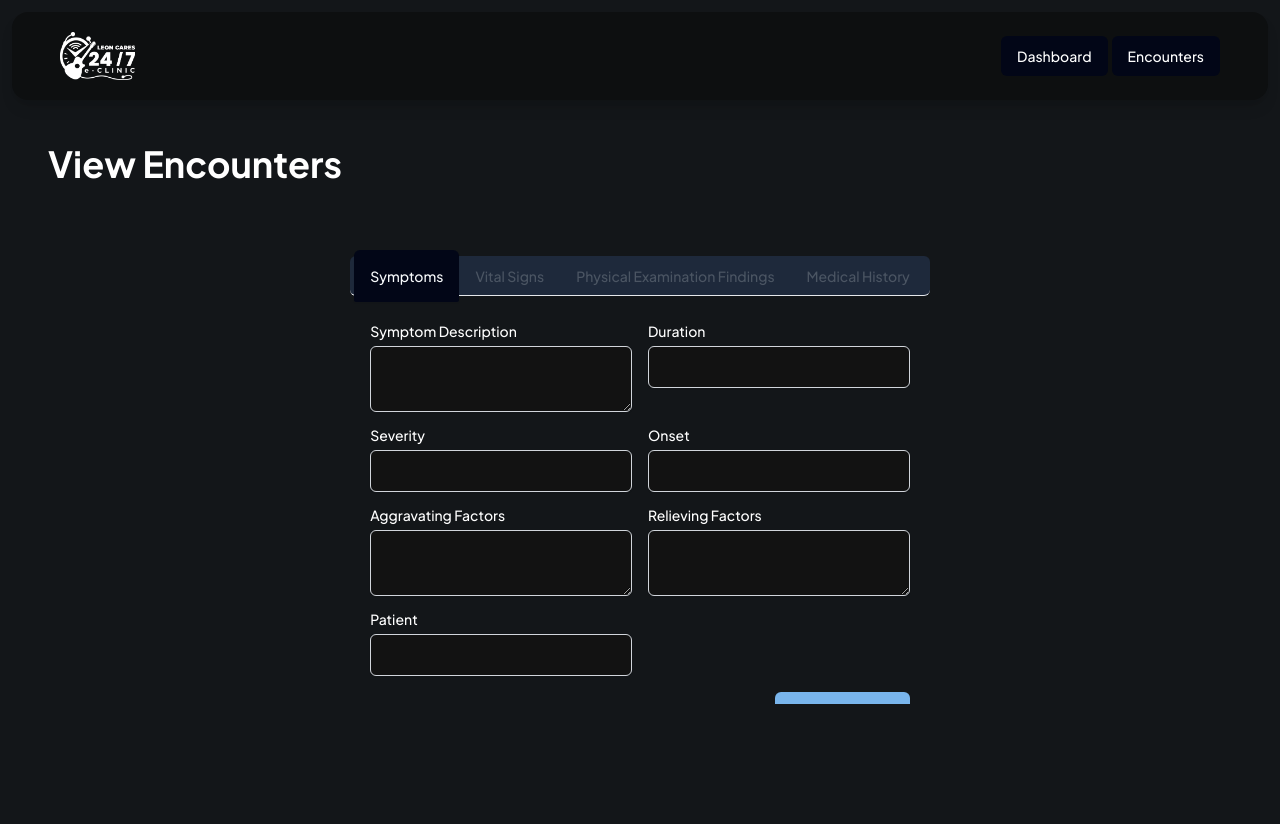
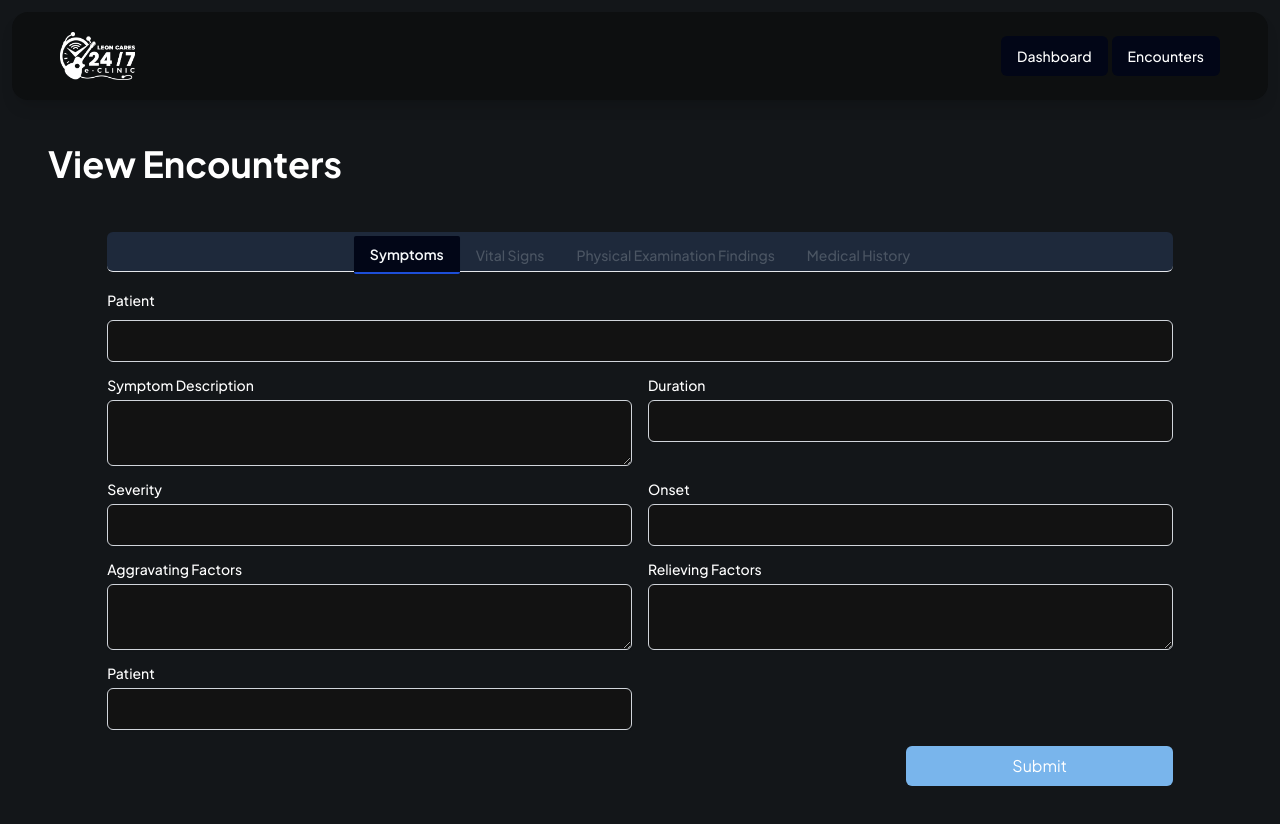
Before and after one commit to mamoyko/emr-v3, a Next.js app: page /admin/encounters/1 in a window 1280 px wide. Shown: the top 824 px of the page. Before the commit the page ends 800 px from the top, so only its background shows below. Built offline with nearby package versions, Linux system fonts and the light colour scheme.

Commit message:
refactor forms, add create forms, re-organize files, refactor process

```diff
--- a/app/admin/encounters/[id]/page.tsx
+++ b/app/admin/encounters/[id]/page.tsx
@@ -1,7 +1,7 @@
-import CreateEncountersComponent from "@/components/Encounters/CreateEncountersComponent";
+import ViewEncountersComponent from "@/components/Encounters/ViewEncountersComponent";
 
-const AdminCreateEncounterPage = () => {
-  return <CreateEncountersComponent />;
+const AdminViewEncounterPage = () => {
+  return <ViewEncountersComponent />;
 };
 
-export default AdminCreateEncounterPage;
+export default AdminViewEncounterPage;
--- a/components/Encounters/CreateEncountersComponent.tsx
+++ b/components/Encounters/CreateEncountersComponent.tsx
@@ -11,8 +11,6 @@ const CreateEncountersComponent = () => {
         <section className="w-full space-y-4">
           <h1 className="header">View Encounters</h1>
         </section>
-
-        <EncounterFormPage />
       </main>
     </div>
   );
--- a/components/Encounters/ViewEncountersComponent.tsx
+++ b/components/Encounters/ViewEncountersComponent.tsx
@@ -1,5 +1,7 @@
 "use client";
 import { Header } from "@/components/Header";
+
+import EncounterFormPage from "./encounterDetailForms/EncounterFormPage";
 
 const ViewEncountersComponent = () => {
   return (
@@ -10,6 +12,7 @@ const ViewEncountersComponent = () => {
         <section className="w-full space-y-4">
           <h1 className="header">View Encounters</h1>
         </section>
+        <EncounterFormPage />
       </main>
     </div>
   );
--- /dev/null
+++ b/components/Encounters/encounterDetailDialog/EncounterCreateDialogPage.tsx
@@ -0,0 +1,128 @@
+import React, { Fragment, useState } from "react";
+import { useForm, Controller, FormProvider } from "react-hook-form";
+
+import { Button } from "@/components/ui/button";
+import { CommandDialog } from "@/components/ui/command";
+import {
+  DialogContent,
+  DialogFooter,
+  DialogHeader,
+  DialogTitle,
+} from "@/components/ui/dialog";
+import { FormItem, FormLabel, FormControl } from "@/components/ui/form";
+
+const DATE_NOW = () => new Date().toLocaleString();
+
+interface EncounterDetail {
+  value: string;
+  label: string;
+  type?: "input" | "textarea";
+}
+
+const ENCOUNTER_DETAILS_FIELDS: EncounterDetail[] = [
+  { value: "patient", label: "Patient" },
+  // { value: "date_and_time", label: DATE_NOW() },
+  {
+    value: "current_medications",
+    label: "Current Medications",
+    type: "textarea",
+  },
+  { value: "allergies", label: "Allergies", type: "textarea" },
+  {
+    value: "immunization_history",
+    label: "Immunization History",
+    type: "textarea",
+  },
+  {
+    value: "family_medical_history",
+    label: "Family Medical History",
+    type: "textarea",
+  },
+];
+
+const EncounterCreateDialogPage = () => {
+  const [isOpen, setIsOpen] = useState(false);
+  const methods = useForm({
+    defaultValues: ENCOUNTER_DETAILS_FIELDS.reduce(
+      (acc, field) => {
+        acc[field.value] = "";
+        return acc;
+      },
+      {} as Record<string, string>
+    ),
+  });
+
+  const { handleSubmit, control, reset } = methods;
+
+  const onSubmit = (data: Record<string, any>) => {
+    const params = { ...data, date_and_time: DATE_NOW() };
+    console.log(params);
+  };
+
+  const handleOpenChange = (open: boolean) => {
+    if (!open) reset();
+    setIsOpen(open);
+  };
+
+  return (
+    <Fragment>
+      <Button
+        variant="ghost"
+        className="capitalize text-sky-500"
+        onClick={() => setIsOpen(true)}
+      >
+        Add Encounter
+      </Button>
+      <CommandDialog open={isOpen} onOpenChange={handleOpenChange}>
+        <DialogContent>
+          <DialogHeader className="sticky top-0 z-10">
+            <DialogTitle>Encounter Patient Details</DialogTitle>
+          </DialogHeader>
+          <FormProvider {...methods}>
+            <form
+              onSubmit={handleSubmit(onSubmit)}
+              className="flex max-h-[calc(100vh-8rem)] flex-col gap-4 overflow-y-auto p-4"
+            >
+              {ENCOUNTER_DETAILS_FIELDS.map(({ value, label, type }) => (
+                <FormItem key={value} className="flex flex-col">
+                  <FormLabel htmlFor={value}>{label}</FormLabel>
+                  <Controller
+                    name={value}
+                    control={control}
+                    render={({ field }) => (
+                      <FormControl>
+                        {type === "textarea" ? (
+                          <textarea
+                            {...field}
+                            id={value}
+                            rows={4}
+                            className="mt-1 block w-full rounded-md border border-gray-300 p-2 shadow-sm"
+                          />
+                        ) : (
+                          <input
+                            {...field}
+                            id={value}
+                            type="text"
+                            required={value === "patient"}
+                            className="mt-1 block w-full rounded-md border border-gray-300 p-2 shadow-sm"
+                          />
+                        )}
+                      </FormControl>
+                    )}
+                  />
+                </FormItem>
+              ))}
+              <DialogFooter className="sticky bottom-0 z-10">
+                <Button type="submit" variant="secondary" size="sm">
+                  Submit
+                </Button>
+              </DialogFooter>
+            </form>
+          </FormProvider>
+        </DialogContent>
+      </CommandDialog>
+    </Fragment>
+  );
+};
+
+export default EncounterCreateDialogPage;
--- a/components/Encounters/encounterDetailForms/EncounterFormPage.tsx
+++ b/components/Encounters/encounterDetailForms/EncounterFormPage.tsx
@@ -1,4 +1,5 @@
 "use client";
+
 import { useRouter, usePathname } from "next/navigation";
 import { useState } from "react";
 
@@ -18,7 +19,7 @@ const ENCOUNTERS_DETAILS = Object.freeze({
   MEDICAL_HISTORY: { VALUE: "medical-history", LABEL: "Medical History" },
 });
 
-const tabClassesStyle = (isActive: any) =>
+const tabClassesStyle = (isActive: boolean) =>
   `p-4 transition-colors duration-300 ease-in-out rounded-t-md ${
     isActive
       ? "bg-blue-100 text-blue-700 shadow-md"
@@ -29,9 +30,11 @@ const EncounterFormPage = () => {
   const router = useRouter();
   const pathname = usePathname();
 
-  const [currentTab, setCurrentTab] = useState("symptoms");
+  const [currentTab, setCurrentTab] = useState(
+    ENCOUNTERS_DETAILS.SYMPTOMS.VALUE
+  );
 
-  const handleTabChange = (value: any) => {
+  const handleTabChange = (value: string) => {
     setCurrentTab(value);
     const newQuery = new URLSearchParams(window.location.search);
     newQuery.set("active", value);
@@ -39,19 +42,25 @@ const EncounterFormPage = () => {
   };
 
   return (
-    <div className="mx-auto flex max-w-7xl flex-col space-y-14 p-6">
+    <div className="container w-full ">
       <Tabs value={currentTab} onValueChange={handleTabChange}>
-        <TabsList className="flex justify-center border-b border-gray-200 bg-gray-50">
+        <TabsList className="flex flex-wrap justify-center border-b border-gray-200 bg-gray-50">
           {Object.values(ENCOUNTERS_DETAILS).map((detail) => (
             <TabsTrigger
               key={detail.VALUE}
-              className={tabClassesStyle(currentTab === detail.VALUE)}
+              className={`px-4 py-2 text-center transition-colors duration-300 ease-in-out ${
+                currentTab === detail.VALUE
+                  ? "border-b-2 border-blue-700 font-semibold text-blue-700"
+                  : "text-gray-600 hover:text-blue-700"
+              }`}
               value={detail.VALUE}
             >
               {detail.LABEL}
             </TabsTrigger>
           ))}
         </TabsList>
+
+        <div className="mt-4">
           <TabsContent value={ENCOUNTERS_DETAILS.MEDICAL_HISTORY.VALUE}>
             <EncounterMedicalHistory />
           </TabsContent>
@@ -66,6 +75,7 @@ const EncounterFormPage = () => {
           <TabsContent value={ENCOUNTERS_DETAILS.VITAL_SIGNS.VALUE}>
             <EncounterVitalSigns />
           </TabsContent>
+        </div>
       </Tabs>
     </div>
   );
--- a/components/Encounters/encounterDetailForms/EncounterPhysicalExaminationFindings.tsx
+++ b/components/Encounters/encounterDetailForms/EncounterPhysicalExaminationFindings.tsx
@@ -46,10 +46,10 @@ const EncounterPhysicalExaminationFindings: React.FC = () => {
   return (
     <FormProvider {...methods}>
       <div className="flex items-start justify-center">
-        <div className="h-[400px] w-full overflow-auto p-5">
+        <div className="w-full">
           <form
             onSubmit={handleSubmit(onSubmit)}
-            className="grid grid-cols-1 gap-4 md:grid-cols-2"
+            className="grid grid-cols-1 gap-4 sm:grid-cols-1 md:grid-cols-2"
           >
             {ENCOUNTER_DETAILS_FIELDS.map(
               ({ value, label }: EncounterField) => (
--- a/components/Encounters/encounterDetailForms/EncounterSymptoms.tsx
+++ b/components/Encounters/encounterDetailForms/EncounterSymptoms.tsx
@@ -59,11 +59,31 @@ const EncounterSymptoms: React.FC = () => {
   return (
     <FormProvider {...methods}>
       <div className="flex items-start justify-center">
-        <div className="h-[400px] w-full overflow-auto p-5">
+        <div className="w-full overflow-auto">
           <form
             onSubmit={handleSubmit(onSubmit)}
             className="grid gap-4 sm:grid-cols-1 md:grid-cols-2"
           >
+            <div className="md:col-span-2">
+              <FormItem>
+                <FormLabel htmlFor="patient">Patient</FormLabel>
+                <Controller
+                  name="patient"
+                  control={control}
+                  render={({ field }) => (
+                    <FormControl>
+                      <input
+                        {...field}
+                        id="patient"
+                        className="mt-1 block w-full rounded-md border border-gray-300 p-2 shadow-sm"
+                        required
+                      />
+                    </FormControl>
+                  )}
+                />
+              </FormItem>
+            </div>
+
             {ENCOUNTER_DETAILS_FIELDS.map(({ value, label, type }) => (
               <FormItem key={value} className="flex flex-col">
                 <FormLabel htmlFor={value}>{label}</FormLabel>
@@ -93,6 +113,7 @@ const EncounterSymptoms: React.FC = () => {
                 />
               </FormItem>
             ))}
+
             <div className="flex justify-end md:col-span-2">
               <button
                 type="submit"
--- a/components/Encounters/encounterDetailForms/EncounterVitalSigns.tsx
+++ b/components/Encounters/encounterDetailForms/EncounterVitalSigns.tsx
@@ -56,7 +56,7 @@ const EncounterVitalSigns: React.FC = () => {
   return (
     <FormProvider {...methods}>
       <div className="flex items-start justify-center">
-        <div className="h-[400px] w-full overflow-auto p-5">
+        <div className="w-full overflow-auto">
           <form
             onSubmit={handleSubmit(onSubmit)}
             className="grid gap-4 sm:grid-cols-1 md:grid-cols-2"
--- a/components/table/columns.tsx
+++ b/components/table/columns.tsx
@@ -8,7 +8,7 @@ import { Doctors } from "@/constants";
 import { formatDateTime } from "@/lib/utils";
 import { Appointment, Encounters } from "@/types/appwrite.types";
 
-import EncounterDialogPage from "../Encounters/encounterDetailDialog/EncounterDialogPage";
+import EncounterDialogPage from "../Encounters/encounterDetailDialog/EncounterCreateDialogPage";
 import { EncountersComponent } from "../Encounters/EncountersComponent";
 import { StatusBadge } from "../StatusBadge";
 
@@ -154,7 +154,6 @@ export const columnEncounters: ColumnDef<Encounters>[] = [
   {
     id: "actions",
     header: () => <div className="pl-4">Actions</div>,
-    // cell: EncounterActionCell,
-    cell: EncounterDialogPage,
+    cell: EncounterActionCell,
   },
 ];
```
Also changed, not shown: components/Encounters/EncountersComponent.tsx (+3 -7 lines), components/Encounters/encounterDetailDialog/EncounterDialogPage.tsx (deleted, +0 -61 lines), components/Encounters/encounterDetailForms/EncounterMedicalHistory.tsx (+4 -3 lines). Lines whose indentation alone changed are shown as unchanged.
